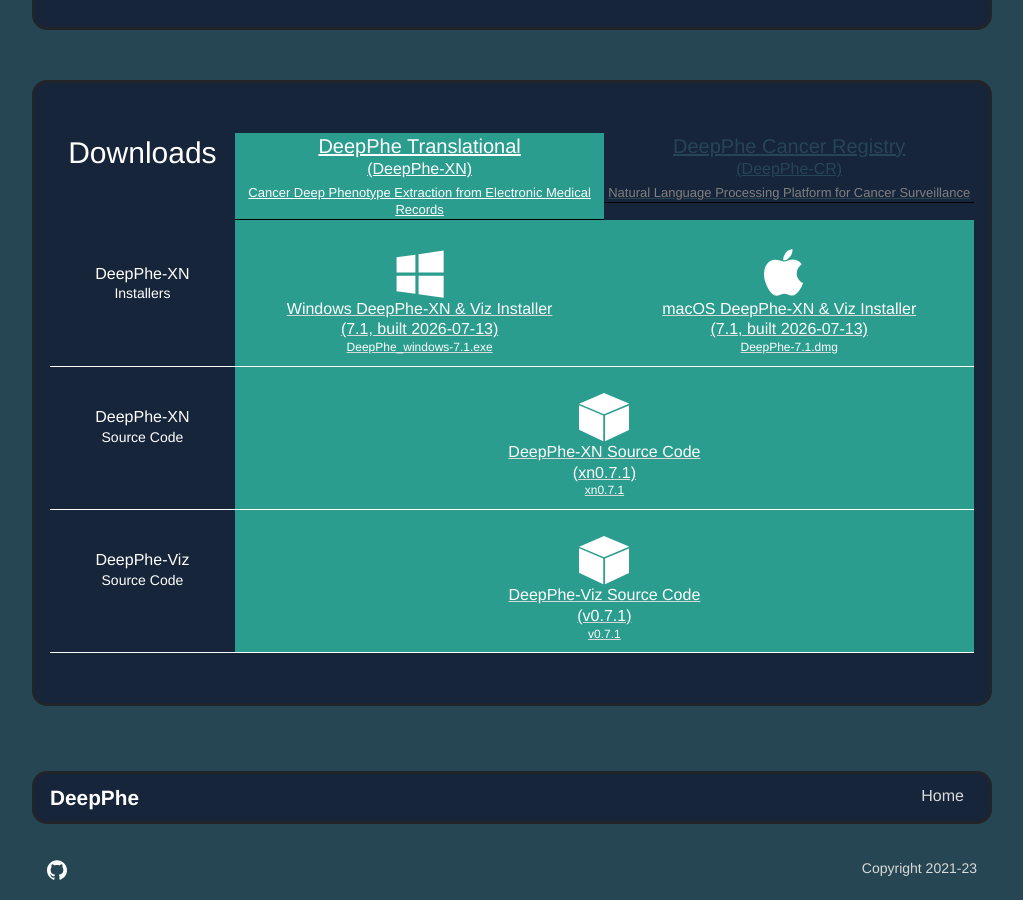
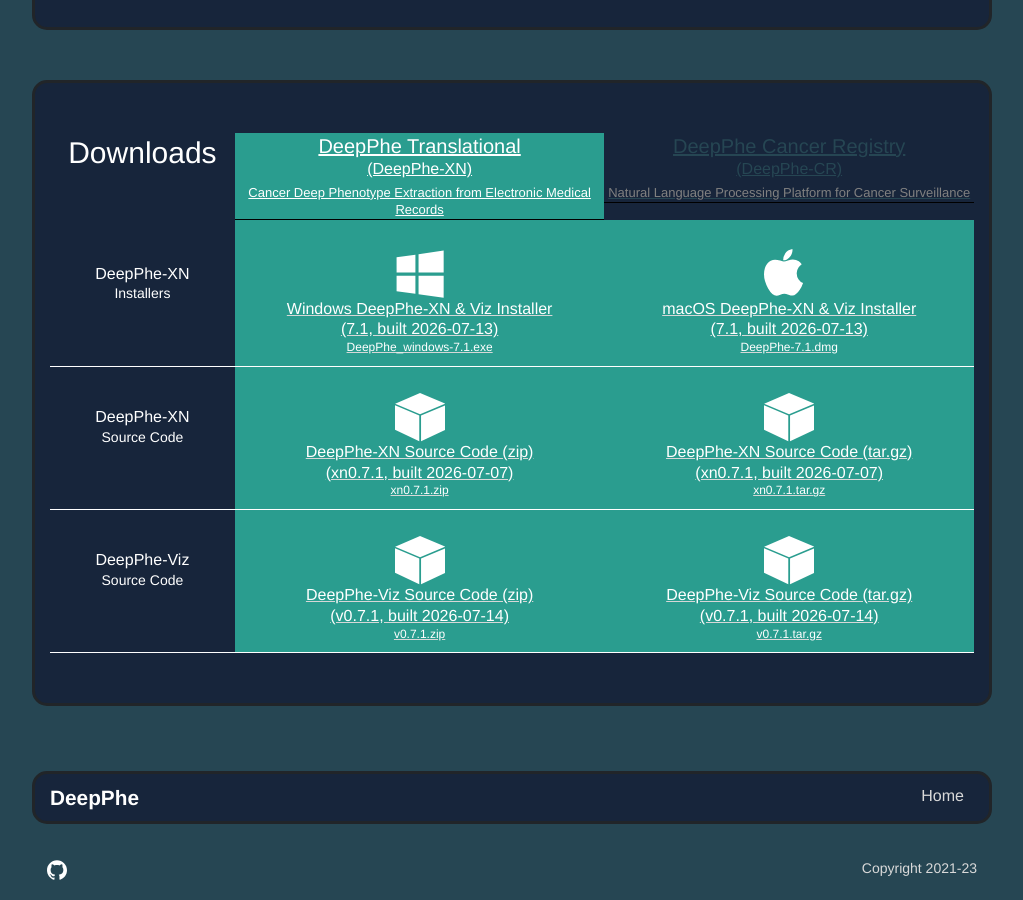
Before and after one commit to DeepPhe/beta-github-io-site, a Jekyll site: the page built from index.md, in a window 1280 px wide and 900 px high, scrolled down 700 px. Shown: the whole window, without its empty margins (128-1151 px from the left). Built offline with Jekyll 4.4.1, drawn with Linux system fonts in a browser that asks for light colours; nearby versions of some CDN libraries.

Commit message:
site: add zip and tar source downloads

```diff
--- a/_data/viz-source.json
+++ b/_data/viz-source.json
@@ -1,9 +1,15 @@
 [
    {
-      "title": "DeepPhe-Viz Source Code",
+      "title": "DeepPhe-Viz Source Code (zip)",
       "icon": "M25.03.934L.159 11.65l24.895 10.632 25.152-10.656L25.03.935zm1.02 22.686v25.686l24.188-11.483V13.345L26.05 23.62zM.001 37.824l24.27 11.483V23.621L.001 13.346v24.478z",
-      "description": "v0.7.1",
-      "download": "https://github.com/DeepPhe/DeepPhe-Visualizer-v2/releases/tag/v0.7.1"
+      "description": "v0.7.1.zip",
+      "download": "https://github.com/DeepPhe/DeepPhe-Visualizer-v2/archive/refs/tags/v0.7.1.zip"
+   },
+   {
+      "title": "DeepPhe-Viz Source Code (tar.gz)",
+      "icon": "M25.03.934L.159 11.65l24.895 10.632 25.152-10.656L25.03.935zm1.02 22.686v25.686l24.188-11.483V13.345L26.05 23.62zM.001 37.824l24.27 11.483V23.621L.001 13.346v24.478z",
+      "description": "v0.7.1.tar.gz",
+      "download": "https://github.com/DeepPhe/DeepPhe-Visualizer-v2/archive/refs/tags/v0.7.1.tar.gz"
    }
 
 ]
--- a/_data/xn-source.json
+++ b/_data/xn-source.json
@@ -1,10 +1,16 @@
 [
 
    {
-      "title": "DeepPhe-XN Source Code",
+      "title": "DeepPhe-XN Source Code (zip)",
       "icon": "M25.03.934L.159 11.65l24.895 10.632 25.152-10.656L25.03.935zm1.02 22.686v25.686l24.188-11.483V13.345L26.05 23.62zM.001 37.824l24.27 11.483V23.621L.001 13.346v24.478z",
-      "description": "xn0.7.1",
-      "download": "https://github.com/DeepPhe/DeepPhe-Release/releases/tag/untagged-45ba1adba1669405fce9"
+      "description": "xn0.7.1.zip",
+      "download": "https://github.com/DeepPhe/DeepPhe-Release/archive/refs/tags/xn0.7.1.zip"
+   },
+   {
+      "title": "DeepPhe-XN Source Code (tar.gz)",
+      "icon": "M25.03.934L.159 11.65l24.895 10.632 25.152-10.656L25.03.935zm1.02 22.686v25.686l24.188-11.483V13.345L26.05 23.62zM.001 37.824l24.27 11.483V23.621L.001 13.346v24.478z",
+      "description": "xn0.7.1.tar.gz",
+      "download": "https://github.com/DeepPhe/DeepPhe-Release/archive/refs/tags/xn0.7.1.tar.gz"
    }
 
 ]
--- a/_includes/downloads.html
+++ b/_includes/downloads.html
@@ -68,7 +68,7 @@
                                                 <path d="{{ download.icon }}"></path>
                                             </svg>
                                         </div>
-                                        <div class="download-title"> {{ download.title }} <br/> (xn0.7.1)</div>
+                                        <div class="download-title"> {{ download.title }} <br/> (xn0.7.1, built 2026-07-07)</div>
                                         <div class="download-filename"> {{ download.description }}</div>
                                     </a>
                                     {% endfor %}
@@ -93,7 +93,7 @@
                                                 <path d="{{ download.icon }}"></path>
                                             </svg>
                                         </div>
-                                        <div class="download-title"> {{ download.title }} <br/> (v0.7.1)</div>
+                                        <div class="download-title"> {{ download.title }} <br/> (v0.7.1, built 2026-07-14)</div>
                                         <div class="download-filename"> {{ download.description }} </div>
                                     </a>
                                     {% endfor %}
```
Also changed, not shown: 2 other files.
